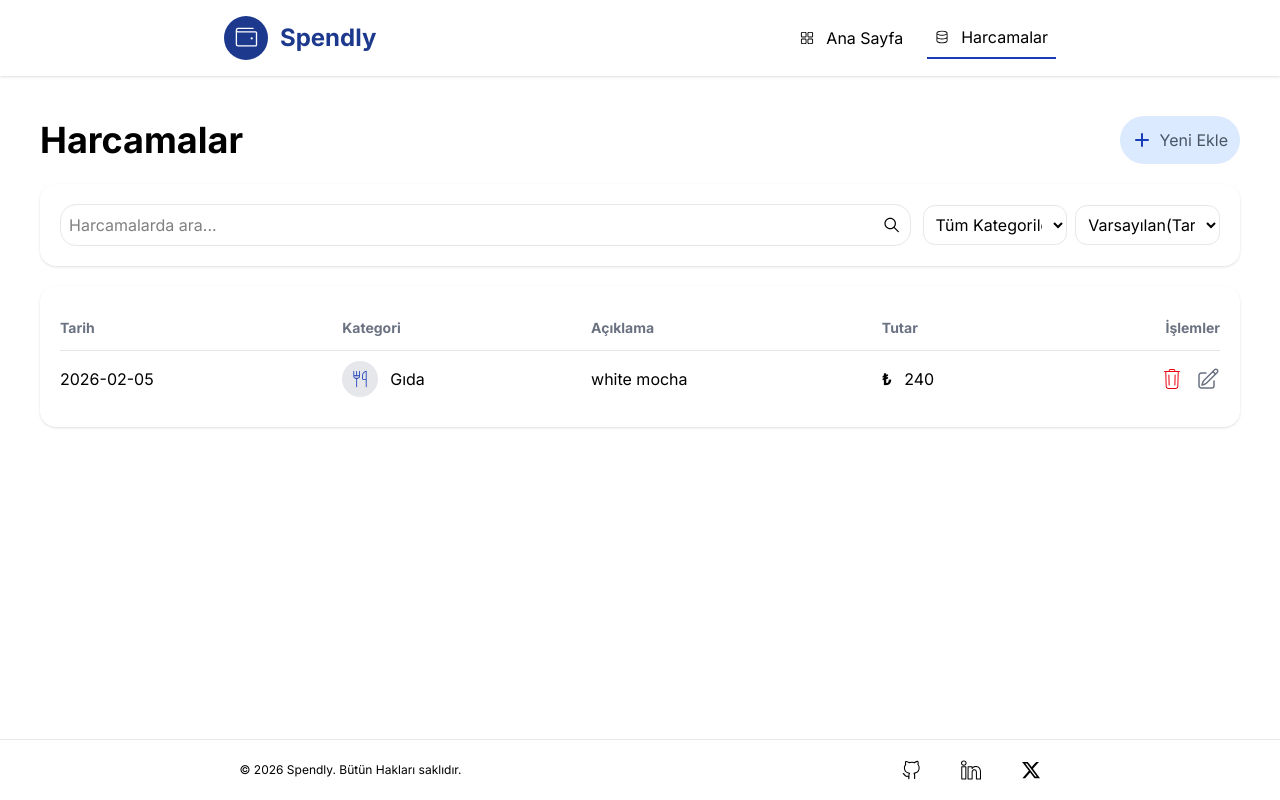
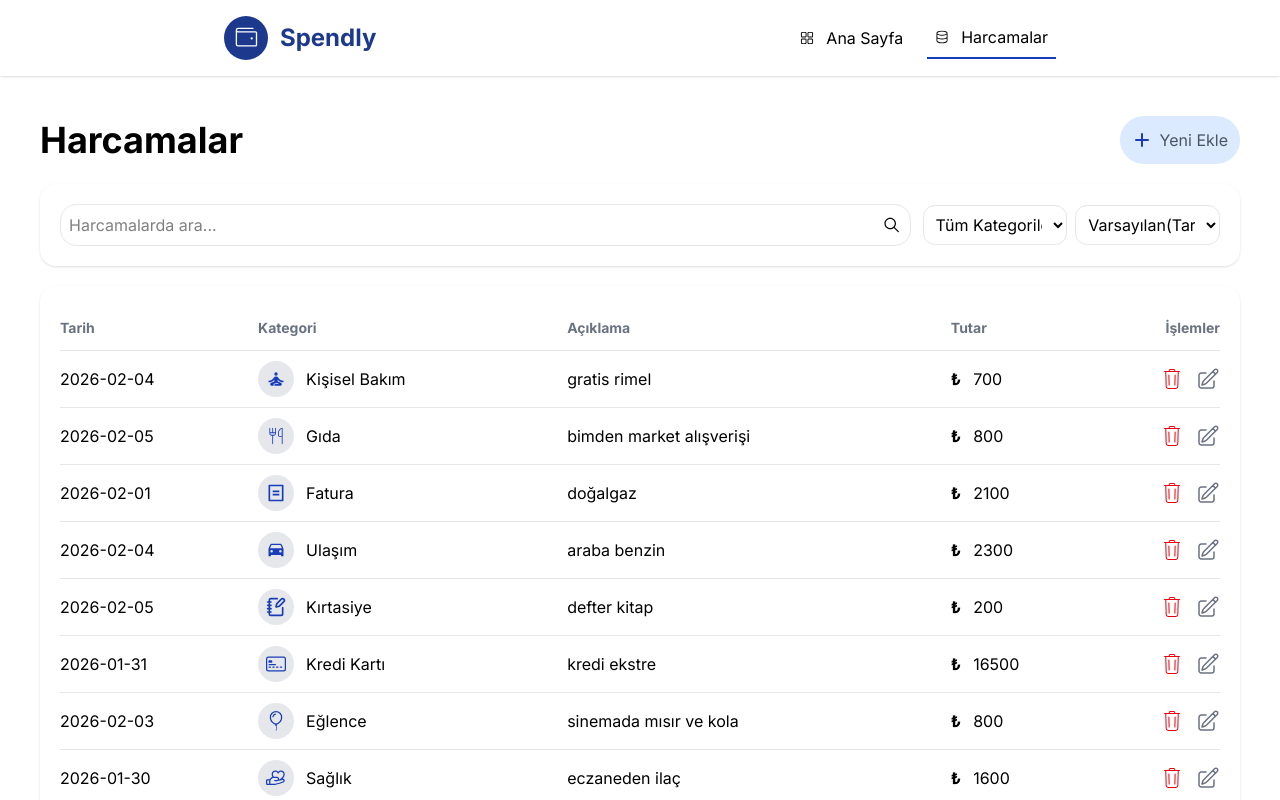
Before and after one commit to karakayaezgi/Spendly, a React (Vite) app: page /expenses in a window 1280 px wide. Shown: the top 800 px of the page. Built offline with nearby package versions, Linux system fonts and the light colour scheme; data requests are answered from the project's data file; a web font is replaced by a local one.

Commit message:
refactoring

```diff
--- a/database/db.json
+++ b/database/db.json
@@ -1,11 +1,74 @@
 {
   "expenses": [
     {
-      "id": "1c34",
+      "id": "0bb5",
       "title": "white mocha",
       "category": "Gıda",
       "date": "2026-02-05",
       "amount": "240"
+    },
+    {
+      "id": "3044",
+      "title": "kazak",
+      "category": "Giyim",
+      "date": "2026-02-04",
+      "amount": "500"
+    },
+    {
+      "id": "e355",
+      "title": "eczaneden ilaç",
+      "category": "Sağlık",
+      "date": "2026-01-30",
+      "amount": "1600"
+    },
+    {
+      "id": "0b7e",
+      "title": "sinemada mısır ve kola",
+      "category": "Eğlence",
+      "date": "2026-02-03",
+      "amount": "800"
+    },
+    {
+      "id": "fbf8",
+      "title": "kredi ekstre",
+      "category": "Kredi Kartı",
+      "date": "2026-01-31",
+      "amount": "16500"
+    },
+    {
+      "id": "9bff",
+      "title": "defter kitap",
+      "category": "Kırtasiye",
+      "date": "2026-02-05",
+      "amount": "200"
+    },
+    {
+      "id": "0e05",
+      "title": "araba benzin",
+      "category": "Ulaşım",
+      "date": "2026-02-04",
+      "amount": "2300"
+    },
+    {
+      "id": "35ec",
+      "title": "doğalgaz",
+      "category": "Fatura",
+      "date": "2026-02-01",
+      "amount": "2100"
+    },
+    {
+      "id": "292f",
+      "title": "bimden market alışverişi",
+      "category": "Gıda",
+      "date": "2026-02-05",
+      "amount": "800"
+    },
+    {
+      "id": "31a2",
+      "title": "gratis rimel",
+      "category": "Kişisel Bakım",
+      "date": "2026-02-04",
+      "amount": "700"
     }
   ]
 }
--- a/src/components/MobileExpenseCard.jsx
+++ b/src/components/MobileExpenseCard.jsx
@@ -25,7 +25,8 @@ const MobileExpenseCard = ({ expenses, handleMobileModal, onEditExpense, onDelet
                             </p>
                         </div>
                         <CiMenuKebab
-                            onClick={() => handleMobileModal(expense)}
+                            onClick={() => {
+                                handleMobileModal(expense)}}
                             className="size-5 text-gray-500 shrink-0"
                         />
                     </div>
--- a/src/constants/categoryIcons.jsx
+++ b/src/constants/categoryIcons.jsx
@@ -6,6 +6,7 @@ import { BsBalloon,BsCreditCard2Front } from "react-icons/bs";
 import { RiBillLine } from "react-icons/ri";
 import { MdOutlineSelfImprovement } from "react-icons/md";
 import { LuNotebookPen } from "react-icons/lu";
+
 
 
 export const categoryIcons = {
--- a/src/pages/Dashboard.jsx
+++ b/src/pages/Dashboard.jsx
@@ -20,7 +20,7 @@ const Dashboard = ({expenses}) => {
     const expensesThisMonth = expenses
     .filter((expense) => Number(expense.date.split('-')[1]) === month)
 
-    const lastFiveExpenses = expenses.slice(-7).sort((a,b) => new Date(b.date)-new Date(a.date))
+    const lastFiveExpenses = expenses.slice(-6).sort((a,b) => new Date(b.date)-new Date(a.date))
 
   return (
     <div>
--- a/src/pages/Expenses.jsx
+++ b/src/pages/Expenses.jsx
@@ -16,7 +16,9 @@ const Expenses = ({ expenses, setExpenses }) => {
   const [selectedSort, setSelectedSort] = useState()
 
   const handleMobileModal = (expense) => {
-    setActiveMobileExpense(expense)
+    setActiveMobileExpense((prev) =>
+    prev?.id === expense.id ? null : expense
+  )
   }
   const closeMobilModal = () => {
     setActiveMobileExpense(null)
```
